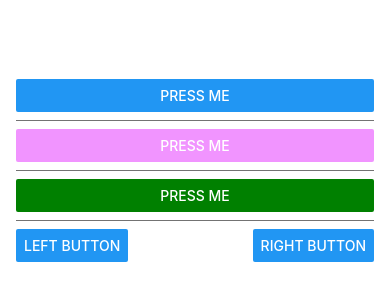
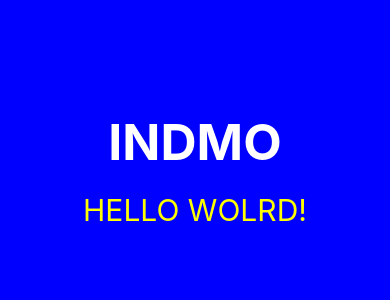
Before and after one commit to GustavoHenrique-hub/class-one, a React Native app: screen / in a window 390 px wide. Shown: the part 252-552 px from the top of the page. Built offline with nearby package versions, Linux system fonts and the light colour scheme.

Commit message:
feat: project modfied

```diff
--- a/App.js
+++ b/App.js
@@ -1,74 +1,57 @@
-import React from "react";
-import {
-  StyleSheet,
-  Button,
-  View,
-  SafeAreaView,
-  Text,
-  Alert,
-} from "react-native";
+import { View, Text } from "react-native";
 
-const Separator = () => <View style={styles.separator} />;
+export default function App() {
+  return (
+    <View
+      style={{
+        flex: 1,
+        display: "flex",
+        flexDirection: "column",
+        alignItems: "center",
+        justifyContent: "center",
+        backgroundColor: "blue",
+      }}
+    >
+      <Text
+        style={{
+          fontSize: 50,
+          fontWeight: "bold",
+          color: "white",
+        }}
+      >
+        INDMO
+      </Text>
 
-const App = () => (
-  <SafeAreaView style={styles.container}>
-    <View>
-      <Button
-        title="Press me"
-        onPress={() => Alert.alert("Simple Button pressed")}
-      />
+      <Text
+        style={{
+          paddingTop: 20,
+          fontSize: 30,
+          color: "yellow",
+        }}
+      >
+        HELLO WOLRD!
+      </Text>
     </View>
-    <Separator />
-    <View>
-      <Button
-        title="Press me"
-        color="#f194ff"
-        onPress={() => Alert.alert("Button with adjusted color pressed")}
-      />
-    </View>
-    <Separator />
-    <View>
-      <Button
-        title="Press me"
-        color="green"
-        onPress={() => Alert.alert("Cannot press this one")}
-      />
-    </View>
-    <Separator />
-    <View>
-      <View style={styles.fixToText}>
-        <Button
-          title="Left button"
-          onPress={() => Alert.alert("Left button pressed")}
-        />
-        <Button
-          title="Right button"
-          onPress={() => Alert.alert("Right button pressed")}
-        />
-      </View>
-    </View>
-  </SafeAreaView>
-);
+  );
+}
 
-const styles = StyleSheet.create({
-  container: {
-    flex: 1,
-    justifyContent: "center",
-    marginHorizontal: 16,
-  },
-  title: {
-    textAlign: "center",
-    marginVertical: 8,
-  },
-  fixToText: {
-    flexDirection: "row",
-    justifyContent: "space-between",
-  },
-  separator: {
-    marginVertical: 8,
-    borderBottomColor: "#737373",
-    borderBottomWidth: StyleSheet.hairlineWidth,
-  },
-});
-
-export default App;
+// const styles = StyleSheet.create({
+//   container: {
+//     flex: 1,
+//     justifyContent: "center",
+//     marginHorizontal: 16,
+//   },
+//   title: {
+//     textAlign: "center",
+//     marginVertical: 8,
+//   },
+//   fixToText: {
+//     flexDirection: "row",
+//     justifyContent: "space-between",
+//   },
+//   separator: {
+//     marginVertical: 8,
+//     borderBottomColor: "#FFFFF",
+//     borderBottomWidth: StyleSheet.hairlineWidth,
+//   },
+// });
```
